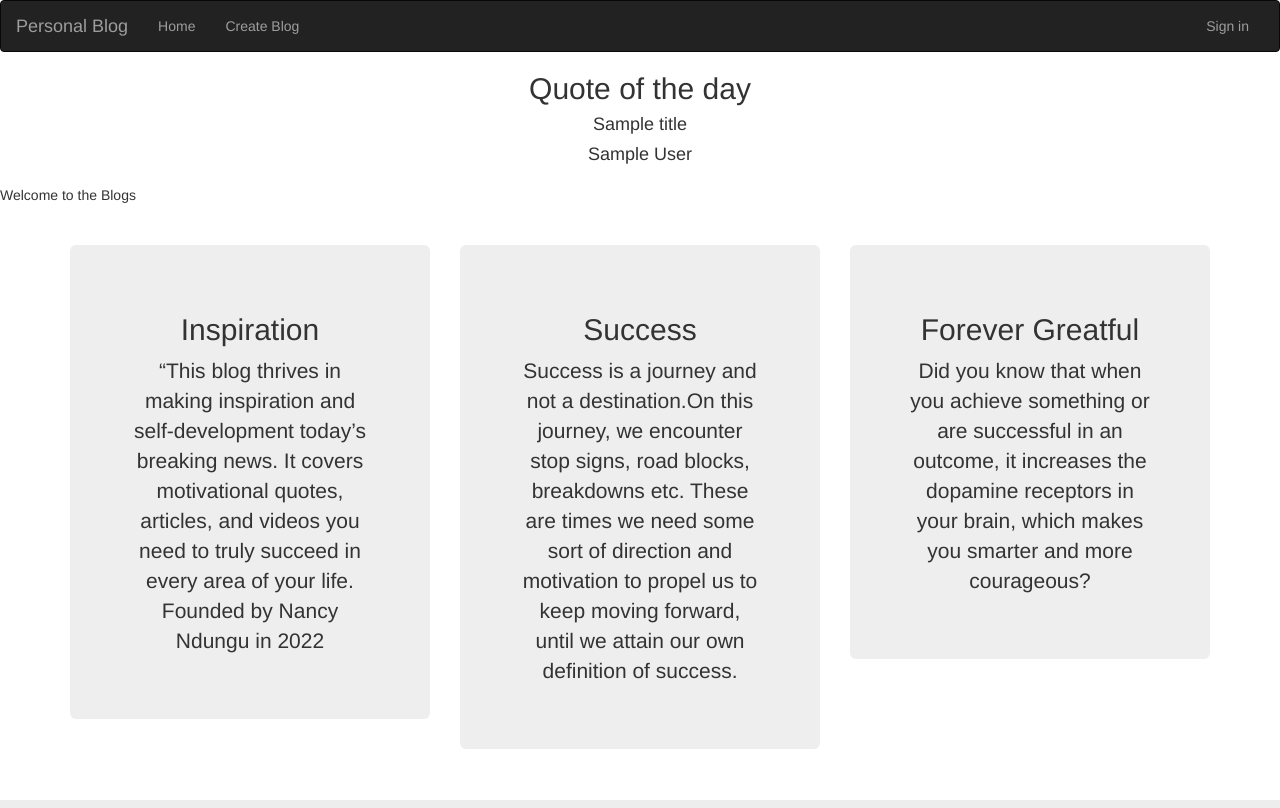
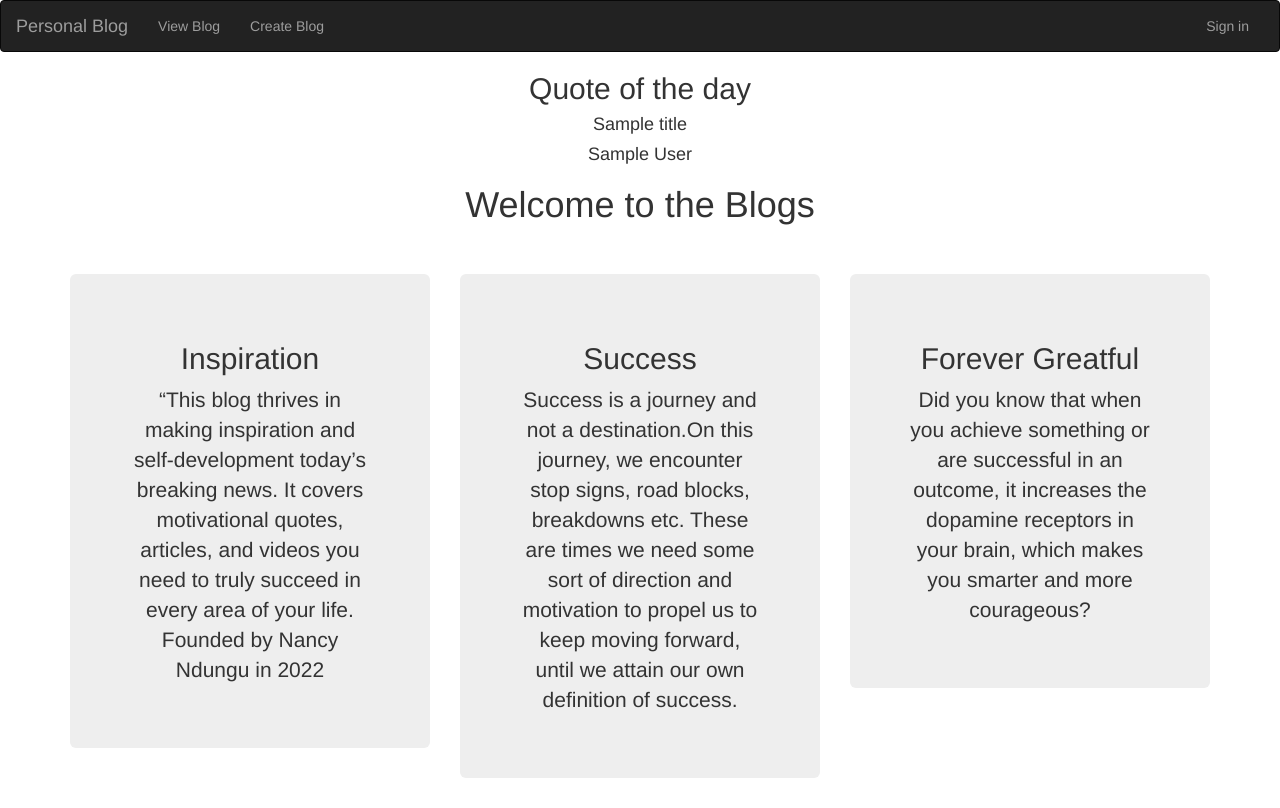
Before and after one commit to nancyjamescoding/personal-blog, a Flask app: template app/templates/index.html in a window 1280 px wide. Run offline with Flask 2, Linux system fonts and the light colour scheme; the template is opened without the code that fills it: most values are stand-ins (such as "Sample title", 1, 10 or a date in 2020); some libraries are stand-ins or nearby versions.

Commit message:
Changed templates arrangement in the app

```diff
--- a/app/main/forms.py
+++ b/app/main/forms.py
@@ -6,8 +6,6 @@ from wtforms.validators import InputRequired
 class BlogForm(FlaskForm):
     title = StringField('blog_title')
     text = TextAreaField('blog_text')
-    # category = SelectField('blog_type', choices=[(
-    #     'technology', 'Product-Pitch'), ('travels', 'Interview-Pitch'), ('sports', 'Promotion-Pitch')])
     submit = SubmitField('submit')
 
 
--- a/app/main/views.py
+++ b/app/main/views.py
@@ -30,9 +30,8 @@ def new_blog():
     if blog_form.validate_on_submit():
         title = blog_form.title.data
         blog = blog_form.text.data
-        category = blog_form.category.data
 
-        new_blog = Blog(body=title, content=blog, category=category,
+        new_blog = Blog(body=title, content=blog,
                         user_id=current_user.id, likes=0, dislikes=0)
 
         new_blog.save_blog()
--- a/app/models.py
+++ b/app/models.py
@@ -40,7 +40,6 @@ class Blog(db.Model):
     body = db.Column(db.String(140))
     content = db.Column(db.String)
     timestamp = db.Column(db.DateTime, index=True, default=datetime.utcnow)
-    category = db.Column(db.String)
     user_id = db.Column(db.Integer, db.ForeignKey('users.id'))
     comment = db.relationship('Comment', backref='blog_id', lazy='dynamic')
     likes = db.Column(db.Integer)
--- a/app/templates/auth/login.html
+++ b/app/templates/auth/login.html
@@ -1,5 +1,5 @@
+{% import 'bootstrap/wtf.html' as wtf%}
 {% extends 'base.html'%}
-{% import 'bootstrap/wtf.html' as wtf%}
 
 {% block content %}
 <div class="container">
@@ -20,5 +20,4 @@
         <div clas="col-md-2"> </div>
     </div>
 </div>
-
 {% endblock%}
--- a/app/templates/base.html
+++ b/app/templates/base.html
@@ -2,71 +2,27 @@
 <!-- Navbar block  -->
 {% block navbar %}
 {% include 'navbar.html' %}
+{% endblock %}
 <!DOCTYPE html>
 <html>
 
 <head>
     <meta charset="utf-8">
+    {% block styles %}
+    {{ super() }}
+    <link rel="stylesheet" href="{{url_for('static',filename='css/index.css')}}">
+    {% endblock %}
+
     {% if title %}
     <title> {{ title }}</title>
     {% else %}
-    <title> Welcome to the best Movie Review website </title>
+    <title> Welcome to Blog App </title>
     {% endif %}
 </head>
 
 <body>
-    <div class="card">
-        <h2> Quote of the day</h2>
-        <h4>{{title }}</h4>
-        <h4>{{author}}</h4>
-    </div>
-    <h1></h1>Welcome to the Blogs</h1>
-    <div class="container"><br><br>
-        <div class="row">
-            <div class="col-md-4">
-
-                <div class="card jumbotron text-center">
-
-
-                    <div class="card-body">
-                        <h2 class="card-title">Inspiration</h2>
-                        <p class="card-text">“This blog thrives in making inspiration and self-development today’s
-                            breaking news. It covers motivational quotes, articles, and videos you need to truly succeed
-                            in every area of your life. Founded by Nancy Ndungu in 2022</p>
-                    </div>
-                </div>
-            </div>
-            <div class="col-md-4">
-                <div class="card jumbotron text-center">
-
-
-                    <div class="card-body">
-                        <h2 class="card-title">Success</h2>
-                        <p class="card">Success is a journey and not a destination.On this journey, we encounter stop
-                            signs, road blocks, breakdowns etc. These are times we need some sort of direction and
-                            motivation to propel us to keep moving forward, until we attain our own definition of
-                            success.</p>
-                    </div>
-                </div>
-
-            </div>
-            <div class="col-md-4">
-                <div class="card jumbotron text-center">
-
-
-                    <div class="card-body">
-                        <h2 class="card-title">Forever Greatful</h2>
-                        <p class="card">Did you know that when you achieve something or are successful in an outcome, it
-                            increases the dopamine receptors in your brain, which makes you smarter and more courageous?
-                        </p>
-                    </div>
-                </div>
-
-            </div>
-        </div>
-    </div>
-
+    {% block content%}
+    {% endblock %}
 </body>
 
 </html>
-{% endblock %}
--- a/app/templates/index.html
+++ b/app/templates/index.html
@@ -1,6 +1,54 @@
 {% extends 'base.html'%}
-<!-- Styles block -->
-{% block styles%}
-{{ super() }}
-<link rel="stylesheet" href="{{url_for('static',filename='css/index.css')}}">
+
+{% block content %}
+<div class="card">
+    <h2> Quote of the day</h2>
+    <h4>{{title }}</h4>
+    <h4>{{author}}</h4>
+</div>
+<h1 style="text-align: center;">Welcome to the Blogs</h1>
+<div class="container"><br><br>
+    <div class="row">
+        <div class="col-md-4">
+
+            <div class="card jumbotron text-center">
+
+
+                <div class="card-body">
+                    <h2 class="card-title">Inspiration</h2>
+                    <p class="card-text">“This blog thrives in making inspiration and self-development today’s
+                        breaking news. It covers motivational quotes, articles, and videos you need to truly succeed
+                        in every area of your life. Founded by Nancy Ndungu in 2022</p>
+                </div>
+            </div>
+        </div>
+        <div class="col-md-4">
+            <div class="card jumbotron text-center">
+
+
+                <div class="card-body">
+                    <h2 class="card-title">Success</h2>
+                    <p class="card">Success is a journey and not a destination.On this journey, we encounter stop
+                        signs, road blocks, breakdowns etc. These are times we need some sort of direction and
+                        motivation to propel us to keep moving forward, until we attain our own definition of
+                        success.</p>
+                </div>
+            </div>
+
+        </div>
+        <div class="col-md-4">
+            <div class="card jumbotron text-center">
+
+
+                <div class="card-body">
+                    <h2 class="card-title">Forever Greatful</h2>
+                    <p class="card">Did you know that when you achieve something or are successful in an outcome, it
+                        increases the dopamine receptors in your brain, which makes you smarter and more courageous?
+                    </p>
+                </div>
+            </div>
+
+        </div>
+    </div>
+</div>
 {% endblock %}
--- a/app/templates/navbar.html
+++ b/app/templates/navbar.html
@@ -11,7 +11,7 @@
         </div>
         <div class="navbar-collapse collapse">
             <ul class="nav navbar-nav">
-                <li><a href="/">Home</a></li>
+                <li><a href="/">View Blog</a></li>
                 <li><a href="{{url_for('main.new_blog')}}">Create Blog</a></li>
             </ul>
             <ul class="nav navbar-nav navbar-right">
--- a/app/templates/newblog.html
+++ b/app/templates/newblog.html
@@ -1,9 +1,8 @@
 {% import 'bootstrap/wtf.html' as wtf %}
-{%block content%}
-
+{% extends 'base.html'%}
+{% block content %}
 <div>
     <h1 style="color: rgb(250, 215, 238);">Create New Blog</h1>
-
     {{wtf.quick_form(blog_form)}}
 </div>
 {%endblock%}
```
Also changed, not shown: app/templates/auth/register.html (+17 -1 lines), app/templates/viewblog.html (added, +15 -0 lines), migrations/versions/a691c743ff1c_remove_category_column_from_blog_model.py (added, +28 -0 lines).
